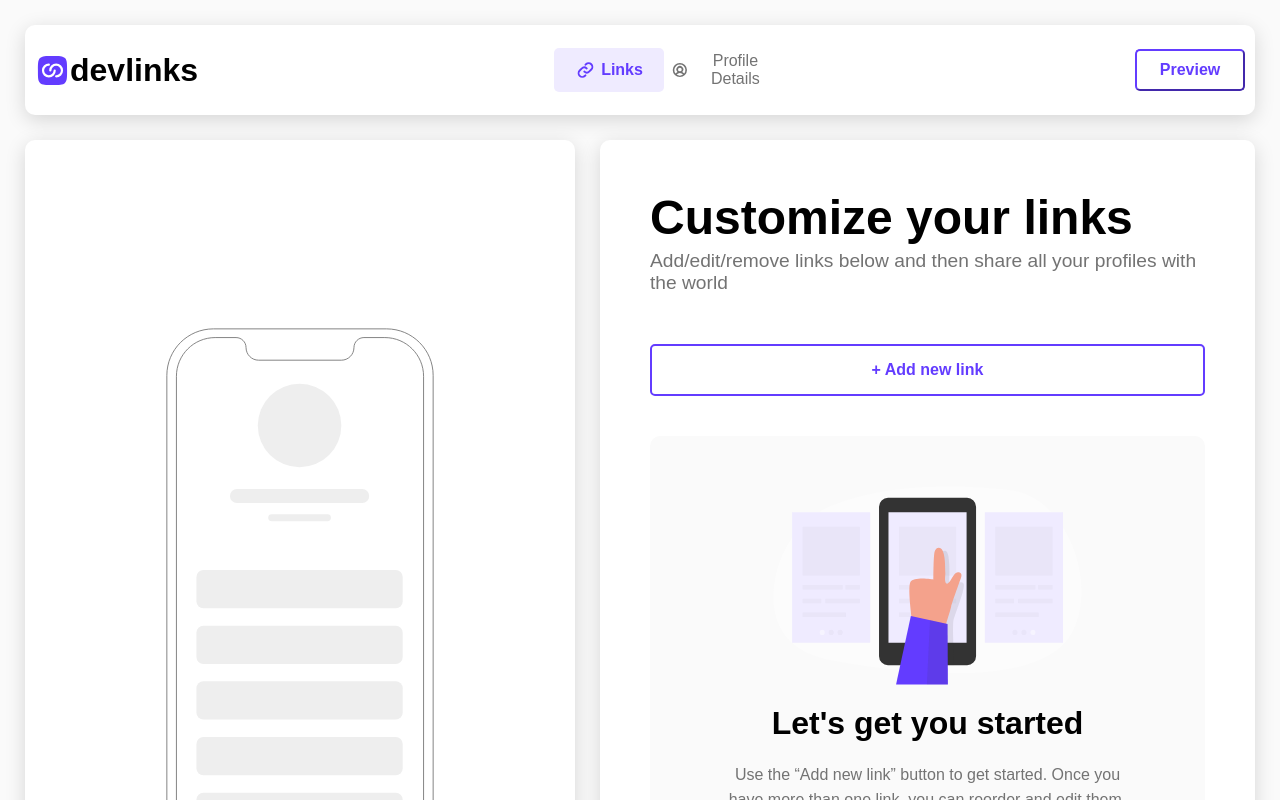
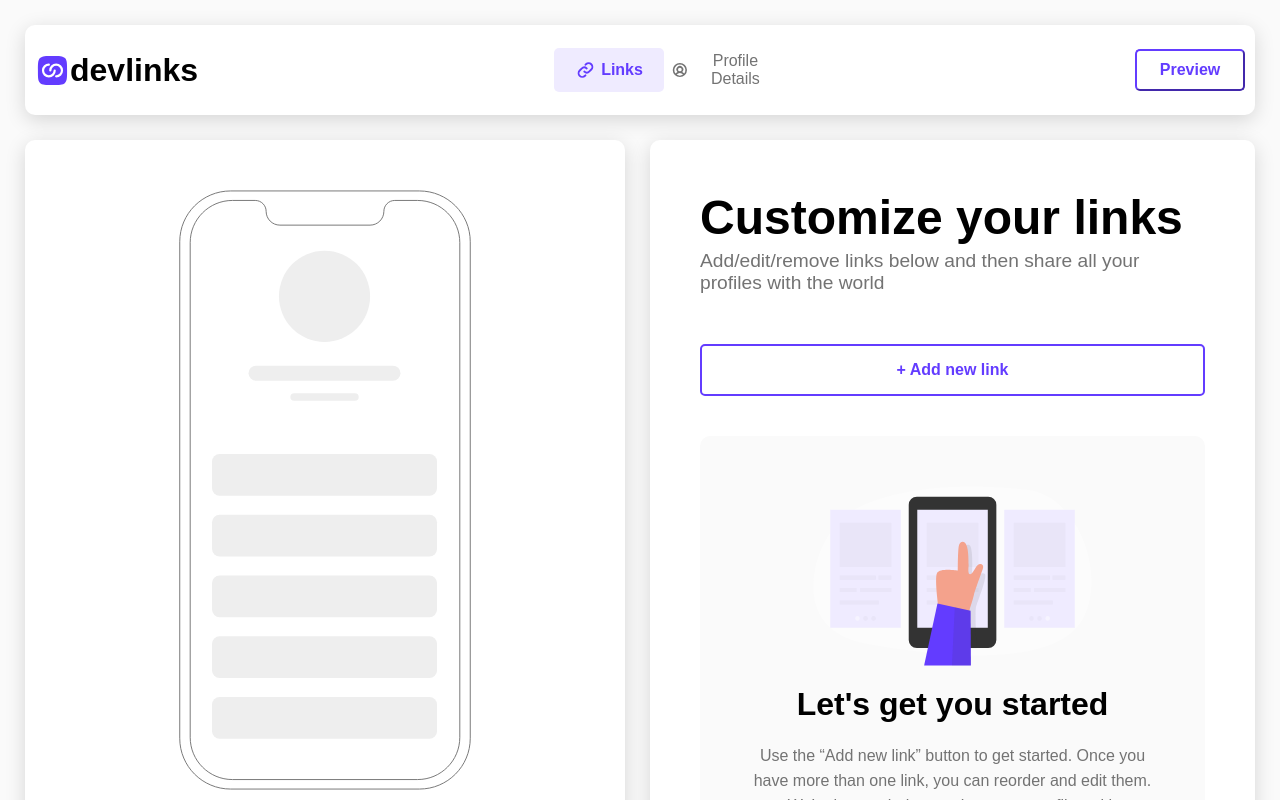
Before and after one commit to Yahyawi99/Link-sharing-app, a Next.js app: page / in a window 1280 px wide. Shown: the top 800 px of the page. Built offline with nearby package versions, Linux system fonts and the light colour scheme; a web font is replaced by a local one.

Commit message:
working on links component

```diff
--- /dev/null
+++ b/actions/links.ts
@@ -0,0 +1 @@
+export default async function saveLinks() {}
--- a/app/page.tsx
+++ b/app/page.tsx
@@ -1,4 +1,5 @@
 import Wrapper from "@/components/home/wrapper";
+import PhoneIllustration from "@/components/home/illustration";
 import Links from "@/components/home/links";
 import ProfileDetails from "@/components/home/profile-details";
 
@@ -6,6 +7,7 @@ export default function Home() {
   return (
     <>
       <Wrapper>
+        <PhoneIllustration />
         <Links />
         <ProfileDetails />
       </Wrapper>
--- a/components/home/illustration.tsx
+++ b/components/home/illustration.tsx
@@ -1,7 +1,7 @@
 import Image from "next/image";
 import styles from "@/styles/pages/home/illustration.module.css";
 
-export default function PhoneIllustration() {
+export default async function PhoneIllustration() {
   return (
     <div className={styles.container}>
       <div className={styles.img}>
--- a/components/home/links.tsx
+++ b/components/home/links.tsx
@@ -8,7 +8,6 @@ import styles from "@/styles/pages/home/links.module.css";
 
 export default function Links() {
   const [numOfLinks, setNumOfLinks] = useState<string[]>([]);
-  const linksRef = useRef<HTMLFormElement | null>(null);
 
   const revomeLink = (num: string) => {
     const newLinks = numOfLinks.filter((number) => number !== num);
@@ -28,16 +27,14 @@ export default function Links() {
       </p>
 
       <button
-        className={
-          linksRef.current?.children.length === 5 ? styles.disableBtn : ""
-        }
+        className={numOfLinks.length === 5 ? styles.disableBtn : ""}
         type="button"
         onClick={addLink}
       >
         + Add new link
       </button>
 
-      <form ref={linksRef} className={styles.links}>
+      <form className={styles.links}>
         {numOfLinks.length ? (
           numOfLinks.map((num, i) => {
             return (
--- a/components/home/wrapper.tsx
+++ b/components/home/wrapper.tsx
@@ -13,9 +13,9 @@ export default function Wrapper({ children }: { children: JSX.Element[] }) {
       <Header toggleContent={setContent} content={content} />
 
       <div className={styles.main}>
-        <PhoneIllustration />
+        {children[0]}
 
-        <div>{content === "links" ? children[0] : children[1]}</div>
+        <div>{content === "links" ? children[1] : children[2]}</div>
       </div>
     </main>
   );
--- a/styles/pages/home/illustration.module.css
+++ b/styles/pages/home/illustration.module.css
@@ -1,13 +1,12 @@
 .container {
-  max-height: 925px;
   display: flex;
   align-items: center;
   justify-content: center;
 }
 
 .img {
-  width: 550px;
-  height: 550px;
+  width: 600px;
+  height: 600px;
   position: relative;
   display: flex;
   align-items: center;
--- a/styles/pages/home/index.module.css
+++ b/styles/pages/home/index.module.css
@@ -9,7 +9,7 @@
 }
 
 .main>div {
-  min-height: 100vh;
+  height: fit-content;
   background-color: var(--white);
   border-radius: 10px;
   box-shadow: var(--shadow);
```
